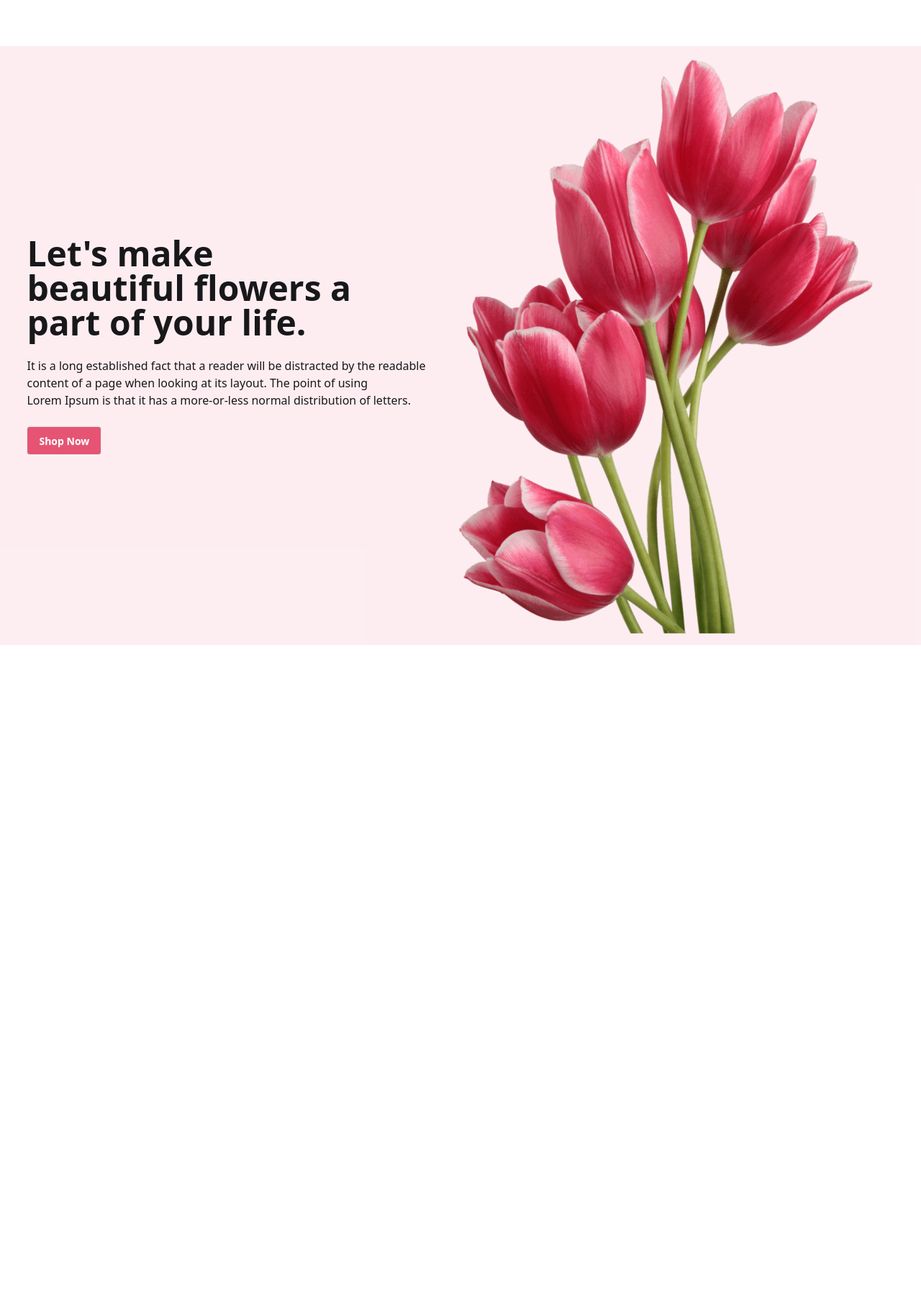
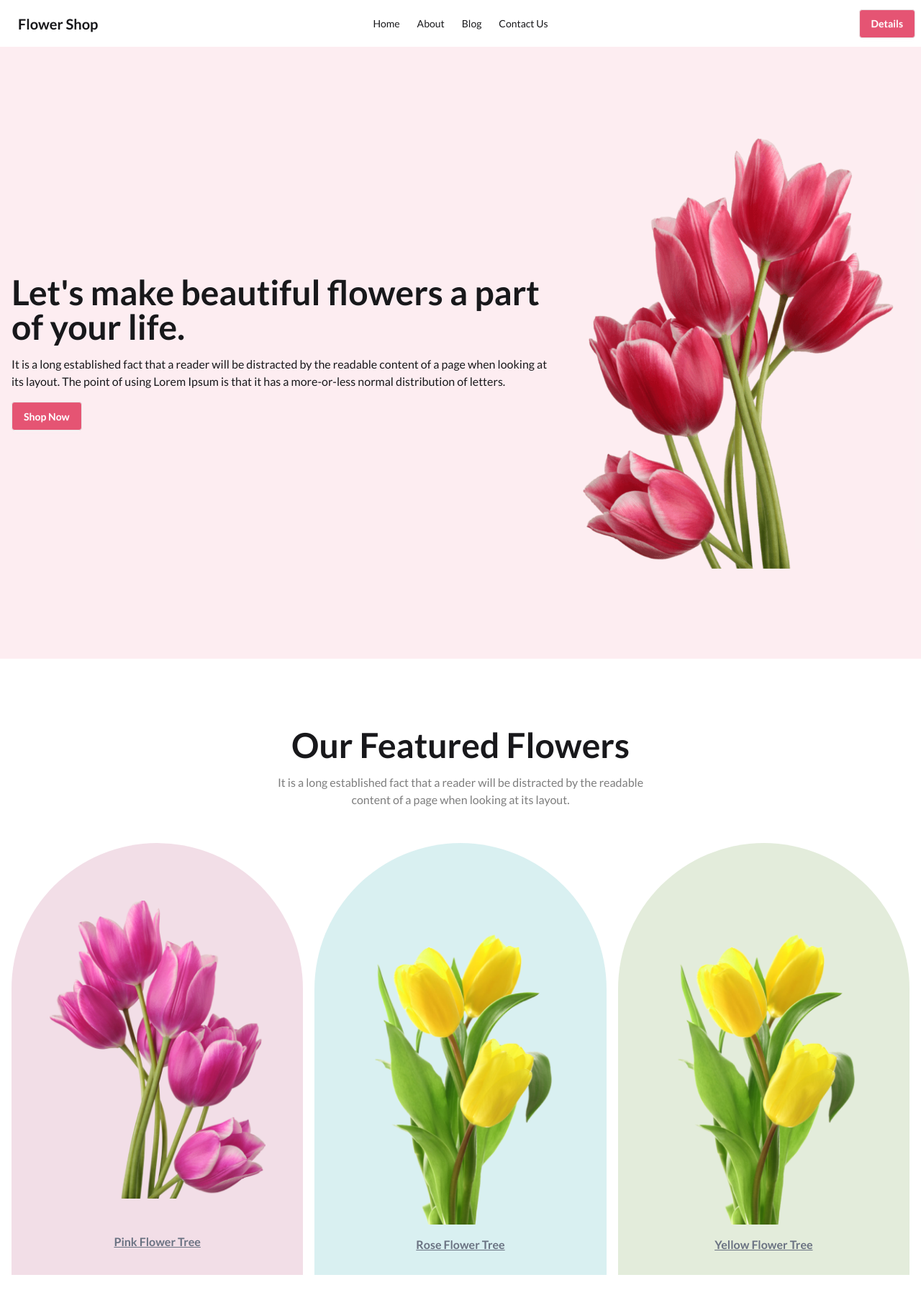
Before and after one commit to UmarHossain1/Flower-project, a plain HTML site: page index.html in a window 1280 px wide. Shown: the whole page at 72% size. Before the commit the page ends 896 px from the top, so only its background shows below. Drawn offline with nearby package versions, Linux system fonts and the light colour scheme.

Commit message:
navbar and banner section done

```diff
--- a/index.html
+++ b/index.html
@@ -4,13 +4,6 @@
     <meta charset="UTF-8" />
     <meta name="viewport" content="width=device-width, initial-scale=1.0" />
     <title>Flower Shop</title>
-    <!-- Google font CDN -->
-    <link rel="preconnect" href="https://fonts.googleapis.com" />
-    <link rel="preconnect" href="https://fonts.gstatic.com" crossorigin />
-    <link
-      href="https://fonts.googleapis.com/css2?family=Lato:ital,wght@0,100;0,300;0,400;0,700;0,900;1,100;1,300;1,400;1,700;1,900&display=swap"
-      rel="stylesheet"
-    />
     <!-- DaisyUI + Tailwind css CDN -->
     <link
       href="https://cdn.jsdelivr.net/npm/daisyui@5"
@@ -18,30 +11,168 @@
       type="text/css"
     />
     <script src="https://cdn.jsdelivr.net/npm/@tailwindcss/browser@4"></script>
+    <!-- Favicon -->
+    <link
+      rel="shortcut icon"
+      href="./imeges/pngwing 10.png"
+      type="image/x-icon"
+    />
+    <!-- Google Font cdn -->
+    <link rel="preconnect" href="https://fonts.googleapis.com" />
+    <link rel="preconnect" href="https://fonts.gstatic.com" crossorigin />
+    <link
+      href="https://fonts.googleapis.com/css2?family=Lato:ital,wght@0,100;0,300;0,400;0,700;0,900;1,100;1,300;1,400;1,700;1,900&display=swap"
+      rel="stylesheet"
+    />
+    <!-- Font Awesome CDN -->
+    <script
+      src="https://kit.fontawesome.com/fd794fe3da.js"
+      crossorigin="anonymous"
+    ></script>
+    <style>
+      .font-lato {
+        font-family: "Lato", sans-serif;
+      }
+    </style>
+    <script>
+      tailwind.config = {
+        theme: {
+          extend: {
+            colors: {
+              primary: "#ff5733",
+            },
+          },
+        },
+      };
+    </script>
   </head>
-  <body>
-    <header>
-      <div class="hero bg-[#E554731A] mt-16">
+  <body class="font-lato">
+    <header class="md:container mx-auto">
+      <!-- Navbar -->
+      <nav>
+        <div class="navbar">
+          <div class="navbar-start">
+            <div class="dropdown">
+              <div tabindex="0" role="button" class="btn btn-ghost lg:hidden">
+                <svg
+                  xmlns="http://www.w3.org/2000/svg"
+                  class="h-5 w-5"
+                  fill="none"
+                  viewBox="0 0 24 24"
+                  stroke="currentColor"
+                >
+                  <path
+                    stroke-linecap="round"
+                    stroke-linejoin="round"
+                    stroke-width="2"
+                    d="M4 6h16M4 12h8m-8 6h16"
+                  />
+                </svg>
+              </div>
+              <ul
+                tabindex="0"
+                class="menu menu-sm dropdown-content bg-base-100 rounded-box z-1 mt-3 w-52 p-2 shadow"
+              >
+                <li><a>Home</a></li>
+                <li><a>About</a></li>
+                <li><a>Blog</a></li>
+                <li><a>Contact Us</a></li>
+              </ul>
+            </div>
+            <a class="btn btn-ghost text-xl font-bold">Flower Shop</a>
+          </div>
+          <div class="navbar-center hidden lg:flex">
+            <ul class="menu menu-horizontal px-1">
+              <li><a>Home</a></li>
+              <li><a>About</a></li>
+              <li><a>Blog</a></li>
+              <li><a>Contact Us</a></li>
+            </ul>
+          </div>
+          <div class="navbar-end">
+            <a class="btn bg-[#E55473] text-white">Details</a>
+          </div>
+        </div>
+      </nav>
+      <!-- Banner Section -->
+      <section>
+        <div class="hero bg-[#E554731A] h-[850px]">
           <div class="hero-content flex-col lg:flex-row-reverse">
-          <img src="./imeges/pngwing 10.png" class="rounded-lg" />
+            <img class="h-[600px]" src="./imeges/pngwing 10.png" />
             <div>
               <h1 class="text-5xl font-bold">
-              Let's make <br />
-              beautiful flowers a <br />
-              part of your life.
+                Let's make beautiful flowers a part of your life.
               </h1>
-            <p class="py-6">
-              It is a long established fact that a reader will be distracted by
-              the readable <br />
-              content of a page when looking at its layout. The point of using
-              <br />
-              Lorem Ipsum is that it has a more-or-less normal distribution of
-              letters.
+              <p class="py-4">
+                It is a long established fact that a reader will be distracted
+                by the readable content of a page when looking at its layout.
+                The point of using Lorem Ipsum is that it has a more-or-less
+                normal distribution of letters.
               </p>
-            <button class="btn bg-[#E55473] text-[#FFFFFF]">Shop Now</button>
+              <button class="btn bg-[#E55473] text-white">Shop Now</button>
             </div>
           </div>
         </div>
+      </section>
     </header>
+    <main class="md:container mx-auto">
+      <!-- Card -->
+      <section class="mt-24 mb-24">
+        <h2 class="text-5xl font-bold mb-4 text-center">
+          Our Featured Flowers
+        </h2>
+        <p class="text-[#27272799] text-center">
+          It is a long established fact that a reader will be distracted by the
+          readable <br />
+          content of a page when looking at its layout.
+        </p>
+        <div
+          class="gap-4 grid grid-cols-1 px-4 md:grid-cols-2 lg:grid-cols-3 mt-12"
+        >
+          <!-- Card 1 -->
+          <div class="card bg-[#A7216226] h-[600px] rounded-t-full">
+            <figure>
+              <img
+                class="w-[300px] mt-20"
+                src="./imeges/pngwing 6.png"
+                alt="flower"
+              />
+            </figure>
+            <p class="underline text-center mt-12 font-bold text-gray-500">
+              Pink Flower Tree
+            </p>
+          </div>
+          <!-- Card 2 -->
+          <div class="card bg-[#0597A026] h-[600px] rounded-t-full">
+            <figure>
+              <img
+                class="w-[300px] mt-20"
+                src="./imeges/pngwing 7.png"
+                alt="flower"
+              />
+            </figure>
+            <p class="underline text-center mt-4 font-bold text-gray-500">
+              Rose Flower Tree
+            </p>
+          </div>
+          <!-- Card 3 -->
+          <div class="card bg-[#477D1126] h-[600px] rounded-t-full">
+            <figure>
+              <img
+                class="w-[300px] mt-20"
+                src="./imeges/pngwing 7.png"
+                alt="flower"
+              />
+            </figure>
+            <p class="underline text-center mt-4 font-bold text-gray-500">
+              Yellow Flower Tree
+            </p>
+          </div>
+        </div>
+      </section>
+
+
+
+    </main>
   </body>
 </html>
--- /dev/null
+++ b/tailwind.config.js
@@ -0,0 +1,8 @@
+/** @type {import('tailwindcss').Config} */
+module.exports = {
+  content: ["./src/*/.{html,js}"],
+  theme: {
+    extend: {},
+  },
+  plugins: [],
+};
```
Lines whose indentation alone changed are shown as unchanged.
